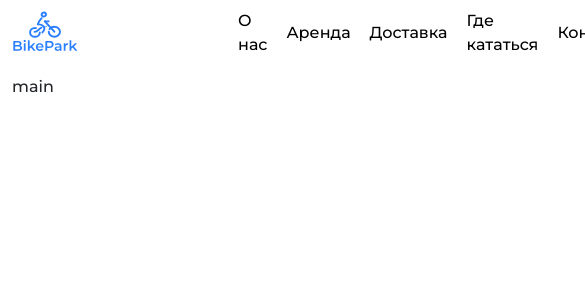
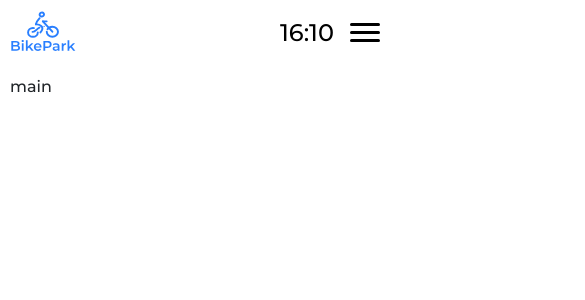
Before and after one commit to kasymjaparov/bikepark, a React (Create React App) app: page / in a window 390 px wide. Shown: the top 300 px of the page, 585 px wide, since content can reach past the window. Built offline with nearby package versions, Linux system fonts and the light colour scheme; the HTML template or start-up script is replaced by a standard one.

Commit message:
add responsivity for header menu

```diff
--- a/src/components/Container.js
+++ b/src/components/Container.js
@@ -1,5 +1,5 @@
 import React from "react"
 
 export default function Container({ children }) {
-  return <div className='container'>{children}</div>
+  return <div className='mycontainer'>{children}</div>
 }
--- a/src/components/Header/Header.css
+++ b/src/components/Header/Header.css
@@ -6,7 +6,9 @@
   justify-content: space-between;
   height: 65px;
 }
-
+nav {
+  display: flex;
+}
 .header__title {
   font-weight: bold;
   font-size: 23px;
@@ -46,10 +48,107 @@
   align-items: center;
   margin-left: 20px;
 }
-
+.header__authLinks span {
+  display: none;
+}
 .header__authLinks-line {
   width: 1px;
   margin: 0 5px;
   height: 16px;
   background-color: #000000;
 }
+.burger {
+  width: 30px;
+  cursor: pointer;
+  display: none;
+}
+.burger_item:nth-child(1) {
+  margin-top: 0;
+}
+.burger_item {
+  width: 100%;
+  border-radius: 2px;
+  height: 3px;
+  background: #000;
+  margin-top: 5px;
+  transition: all 0.3s ease;
+}
+@media (max-width: 960px) {
+  .header__links {
+    margin: 0px 0px 0px 0px;
+  }
+}
+@media (max-width: 821px) {
+  .header__links-item {
+    font-size: 14px;
+  }
+  .header__date {
+    margin-left: 0px;
+    font-size: 24px;
+  }
+  .header__authLinks {
+    margin-left: 10px;
+    width: 34px;
+    height: 34px;
+  }
+  .header__authLinks img {
+    width: 100%;
+  }
+}
+@media (max-width: 650px) {
+  .burger {
+    display: block;
+    margin: 0px 0px 0px 16px;
+  }
+  .burger-open div:nth-of-type(2) {
+    opacity: 0;
+  }
+  .burger-open div:first-of-type {
+    transform: rotate(45deg);
+    margin-bottom: -16px;
+  }
+  .burger-open div:nth-of-type(3) {
+    transform: rotate(-45deg);
+  }
+  nav {
+    position: absolute;
+    left: 0;
+    top: 75px;
+    z-index: 999;
+    display: flex;
+    flex-direction: column;
+    width: 100%;
+    height: calc(100% - 75px);
+    background: rgb(255, 255, 255);
+    overflow: hidden;
+    padding: 90px 0px 0px 0px;
+  }
+  nav .header__links {
+    flex-direction: column;
+    align-items: flex-start;
+  }
+  .header_date_burger {
+    display: flex;
+    align-items: center;
+  }
+  .header__links-item {
+    font-size: 24px;
+    line-height: 29px;
+    margin-bottom: 38px;
+    margin-left: 15px;
+  }
+  .header__authLinks {
+    margin-left: 15px;
+    text-decoration: none;
+    width: auto;
+    height: auto;
+  }
+  .header__authLinks span {
+    display: inline;
+    font-size: 18px;
+    color: #297fff;
+  }
+  .header__authLinks img {
+    display: none;
+  }
+}
--- a/src/components/Header/Header.js
+++ b/src/components/Header/Header.js
@@ -14,6 +14,20 @@ const Header = () => {
       setChangeTime(new Date())
     }, milliseconds)
   }, [changeTime])
+  const [show, setShow] = React.useState(true)
+  React.useEffect(() => {
+    if (window.matchMedia("(max-width:650px)").matches) {
+      setShow(false)
+    }
+  }, [])
+  React.useEffect(() => {
+    if (show) {
+      document.querySelector("body").style.overflow = "hidden"
+    } else {
+      document.querySelector("body").style.overflow = "auto"
+    }
+  }, [show])
+  console.log(show)
   const links = [
     { href: "/aboutus", text: "О нас" },
     { href: "/rent", text: "Аренда" },
@@ -26,20 +40,36 @@ const Header = () => {
       <NavLink to='/' className={"header__title"}>
         <img src={logo} alt='logo bike park' />{" "}
       </NavLink>
+      {show && (
+        <nav>
           <div className='header__links'>
             {links.map(item => (
               <NavLink
                 activeClassName='header__links-item-active'
                 to={item.href}
+                onClick={() => {
+                  if (window.matchMedia("(max-width:650px)").matches)
+                    setShow(!show)
+                }}
                 className='header__links-item'
               >
                 {item.text}
               </NavLink>
             ))}
           </div>
-      <NavLink to='/auth' className={"header__authLinks"}>
+          <NavLink
+            onClick={() => {
+              if (window.matchMedia("(max-width:650px)").matches) setShow(!show)
+            }}
+            to='/auth'
+            className={"header__authLinks"}
+          >
             <img src={login} alt='login' />
+            <span>Личный кабинет</span>
           </NavLink>
+        </nav>
+      )}
+      <div className='header_date_burger'>
         <div className={"header__date"}>
           {changeTime.getHours() < 10
             ? `0${changeTime.getHours()}`
@@ -49,6 +79,15 @@ const Header = () => {
             ? `0${changeTime.getMinutes()}`
             : changeTime.getMinutes()}
         </div>
+        <div
+          onClick={() => setShow(!show)}
+          className={!show ? "burger" : "burger-open burger"}
+        >
+          <div className='burger_item' />
+          <div className='burger_item' />
+          <div className='burger_item' />
+        </div>
+      </div>
     </div>
   )
 }
--- a/src/index.css
+++ b/src/index.css
@@ -36,7 +36,7 @@ body {
   -ms-text-size-adjust: 100%;
   -moz-text-size-adjust: 100%;
   -webkit-text-size-adjust: 100%;
-  background: #F2F4F7;
+  background: #f2f4f7;
 }
 input,
 button,
@@ -75,24 +75,24 @@ h6 {
   font-size: inherit;
   font-weight: 400;
 }
-.container {
+.mycontainer {
   width: 1200px;
   margin: 0 auto 0 auto;
 }
 @media (max-width: 1380px) {
-  .container {
+  .mycontainer {
     max-width: 100%;
     padding: 0 50px;
   }
 }
 @media (max-width: 768px) {
-  .container {
+  .mycontainer {
     max-width: 100%;
     padding: 0 15px;
   }
 }
 @media (max-width: 500px) {
-  .container {
+  .mycontainer {
     max-width: 100%;
     padding: 0 10px;
   }
```
Lines whose indentation alone changed are shown as unchanged.
